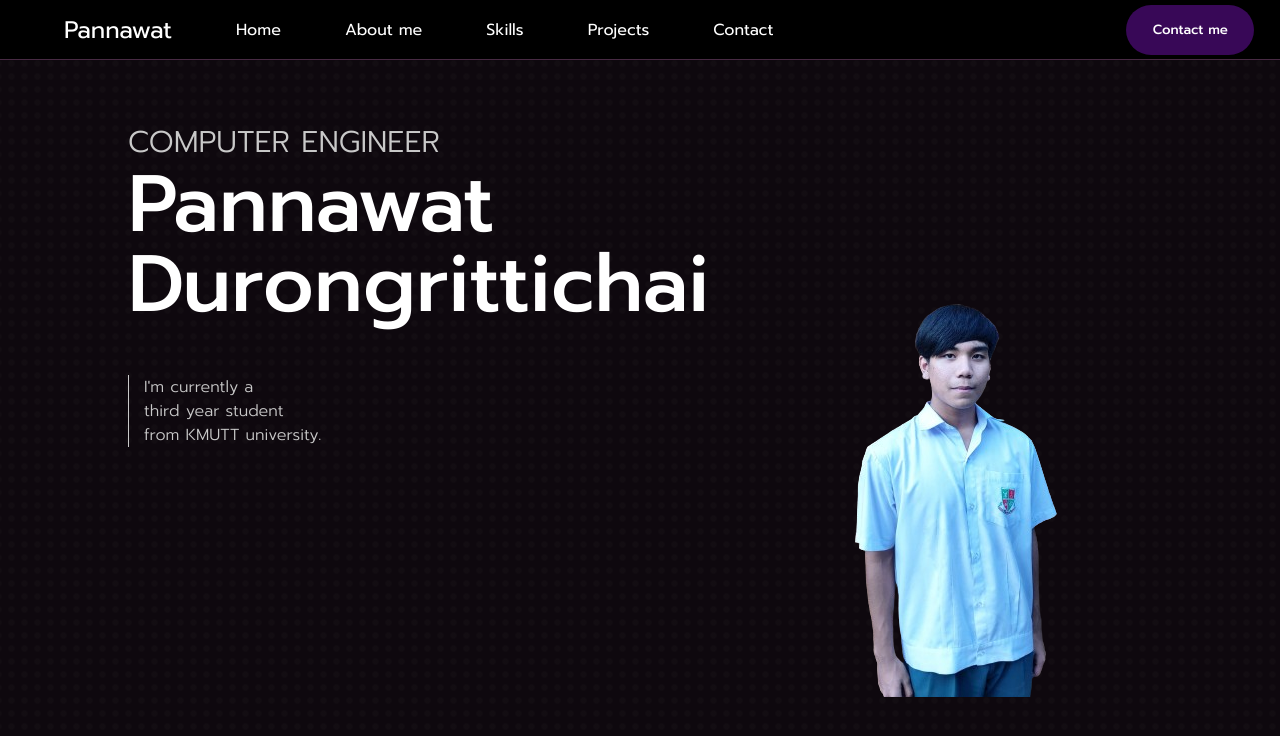
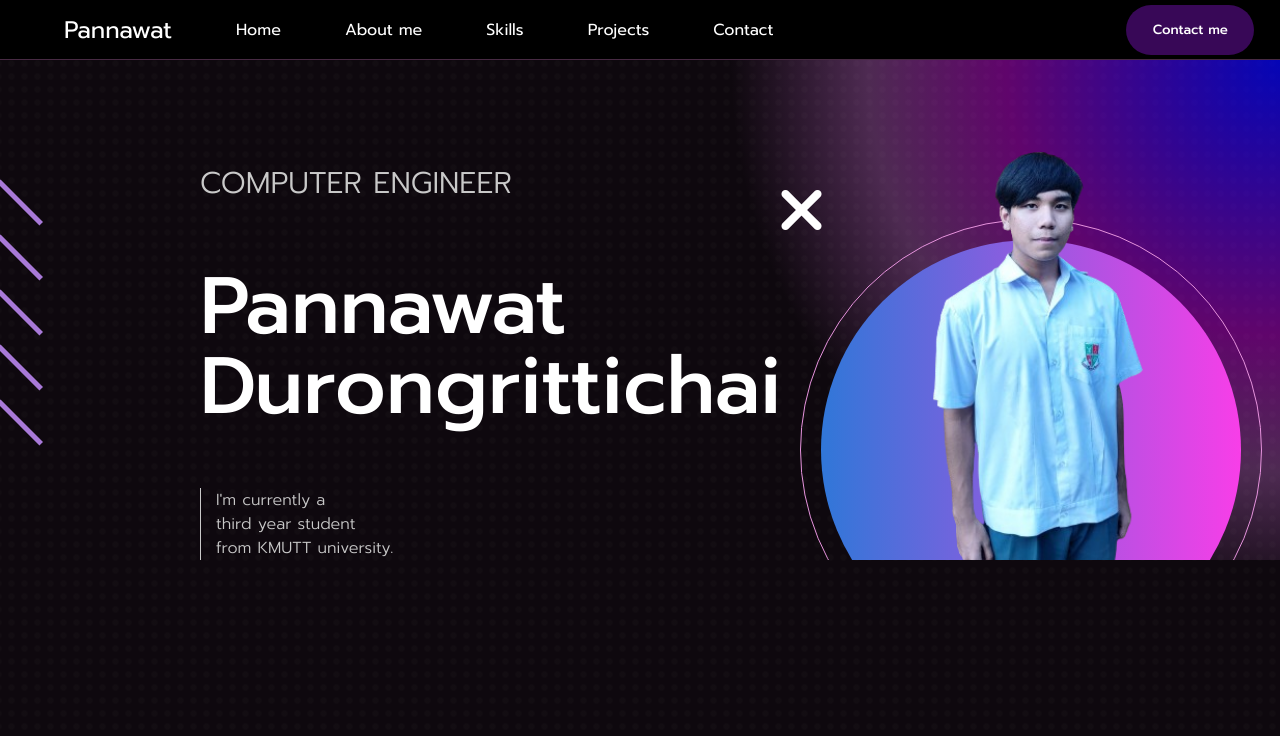
Before and after one commit to NGOMNGOM/Portfolio, a plain HTML site: page index.html in a window 1280 px wide. Drawn offline with Linux system fonts and the light colour scheme.

Commit message:
็Home section first version

```diff
--- a/index.html
+++ b/index.html
@@ -5,6 +5,7 @@
     <meta charset="UTF-8">
     <meta name="viewport" content="width=device-width, initial-scale=1.0">
     <link rel="stylesheet" href="styles.css">
+    <script src="https://kit.fontawesome.com/88f79b56a6.js" crossorigin="anonymous"></script>
     <title>Portfolio</title>
 </head>
 
@@ -41,8 +42,24 @@
     <!-- Main content -->
     <main>
 
+
+        <!-- Home section -->
         <article>
-            <div>
+            <div class="striped-bar">
+                <div class="bar-line">
+                </div>
+                <div class="bar-line">
+                </div>
+                <div class="bar-line">
+                </div>
+                <div class="bar-line">
+                </div>
+                <div class="bar-line">
+                </div>
+            </div>
+
+            <!-- Text part -->
+            <div class="article-left">
                 <h3>
                     COMPUTER ENGINEER
                 </h3>
@@ -57,11 +74,21 @@
                     from KMUTT university.
                 </div>
             </div>
-            <div class="picture">
-                <image src="pic.png" class="profile"/>
+            <!-- Picture part -->
+            <div class="article-right">
+                <image src="pic.png" class="profile-pic" />
+                <div class="circle">
+
+                </div>
+                <i class="fa-sharp fa-solid fa-xmark fa-4x" style="left: -230px; top: -100px; position: relative;"></i>
             </div>
         </article>
 
+
+        <!-- About me Section-->
+        <section>
+
+        </section>
 
     </main>
 
--- a/styles.css
+++ b/styles.css
@@ -36,6 +36,7 @@ nav {
   min-height: 60px;
   height: 50px;
   max-height: 70px;
+  z-index: 100;
 }
 
 .nav-left {
@@ -61,6 +62,7 @@ nav {
   position: relative;
 
 }
+
 
 .nav-left a:hover::after {
   display: inline-block;
@@ -102,7 +104,7 @@ nav {
 
 /* Main content alignment */
 main{
-  margin-top: 55px;
+  margin-top: 60px;
   color: white;
   min-height: 100vh;
 
@@ -112,17 +114,45 @@ main{
 /* Home section */
 
 article{
-  height: fit-content;
-  padding: 5% 10% 0;
+  height: 500px;
   display: flex;
   justify-content: space-between;
+  padding: 0 150px 0 200px;
+  background-image: radial-gradient(
+    circle at right top,
+    rgba(0, 4, 255, 0.699) ,
+    rgba(225, 0, 255, 0.39) 20%,
+    rgba(240, 130, 255, 0.281) 30%,
+    transparent 40%);
+  overflow-x: hidden;
+  overflow-y: hidden;
+}
+
+.striped-bar{
+  position: absolute;
+  left: -10px;
+  top: 200px;
+}
+
+.bar-line{
+  background-color: #a879d8;
+  height: 5px;
+  transform: rotate(45deg);
+  width: 60px;
+
+
+}
+
+.bar-line:not(:first-child){
+  margin: 50px 0;
 
 }
 
 article h3{
   font-weight: 300;
   font-size: 30px;
-  color: rgb(201, 201, 201)
+  color: rgb(201, 201, 201);
+  padding-top: 100px;
 
 }
 
@@ -133,22 +163,52 @@ article h1{
   line-height: 80px;
 }
 
+.article-left{
+  display: flex;
+  flex-direction: column;
+  justify-content: space-between;
+
+}
+
 .details{
-  margin-top: 50px;
   border-left: 1px solid rgb(201, 201, 201);
   padding-left: 15px;
   font-weight: 300;
   color: rgb(201, 201, 201);
+}
+
+.article-right{
+  display: flex;
+  flex-direction: row;
+  justify-content: center;
+  align-items: center;
+  flex: 1;
+  position: relative;
+  min-width: 500px;
 
 }
 
-.picture{
-  display: flex;
-  justify-content: center;
-  flex: 1;
+.profile-pic{
+  height: 600px;
+  position: absolute;
+  bottom: 0;
+  object-position: -20px 0;
+  z-index: 2;
 
 }
 
-.profile{
+.circle{
+  height: 420px;
+  width: 420px;
+  border-radius: 999px;
+  background-color: #380857;
+  position: absolute;
+  z-index: 1;
+  bottom: -100px;
+  background-image: linear-gradient(to right,#3077d8, #f83ee8);
+  outline: 1px solid #e693dd;
+  outline-offset: 20px;
 
 }
+
+/* About me */
```
